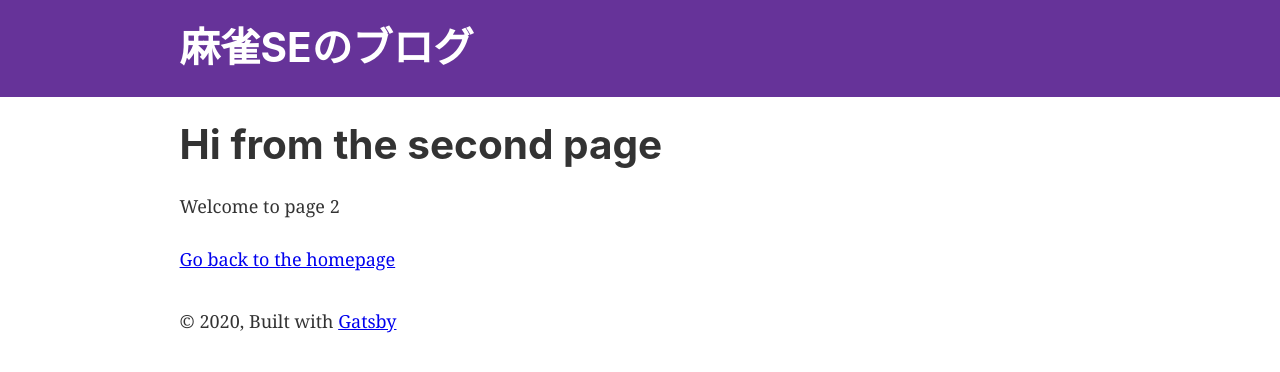
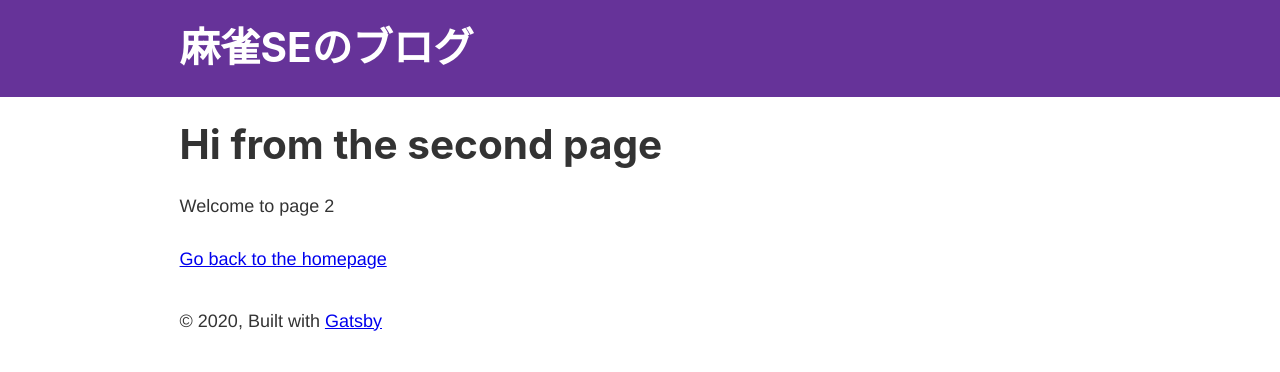
Before and after one commit to moeyashi/homepage, a Gatsby site: page /page-2 in a window 1280 px wide. Built offline with nearby package versions, Linux system fonts and the light colour scheme; Gatsby itself is replaced by a stand-in of ours.

Commit message:
update font

```diff
--- a/src/components/layout.css
+++ b/src/components/layout.css
@@ -10,7 +10,12 @@ body {
   -webkit-font-smoothing: antialiased;
   -moz-osx-font-smoothing: grayscale;
   color: hsla(0, 0%, 0%, 0.8);
-  font-family: georgia, serif;
+  font-family: "Helvetica Neue",
+    Arial,
+    "Hiragino Kaku Gothic ProN",
+    "Hiragino Sans",
+    Meiryo,
+    sans-serif;
   font-weight: normal;
   word-wrap: break-word;
   font-kerning: normal;
```
